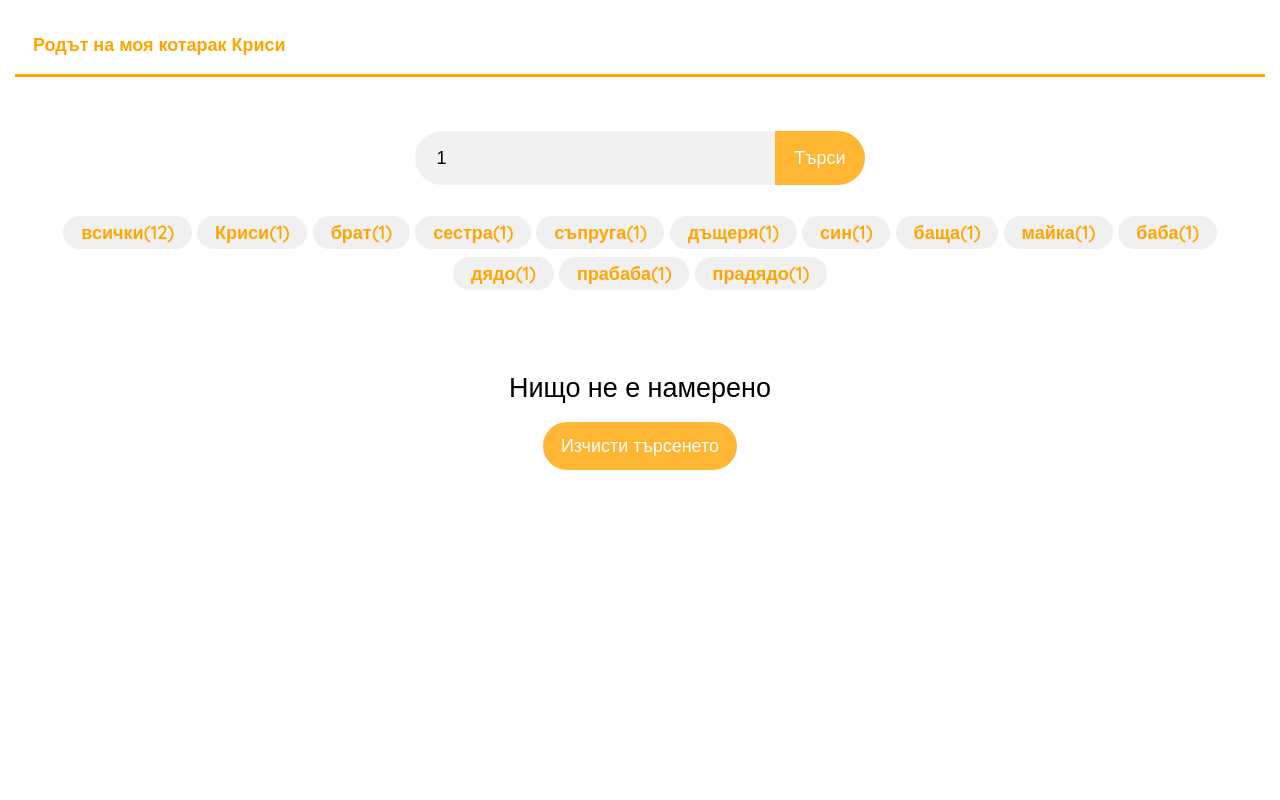
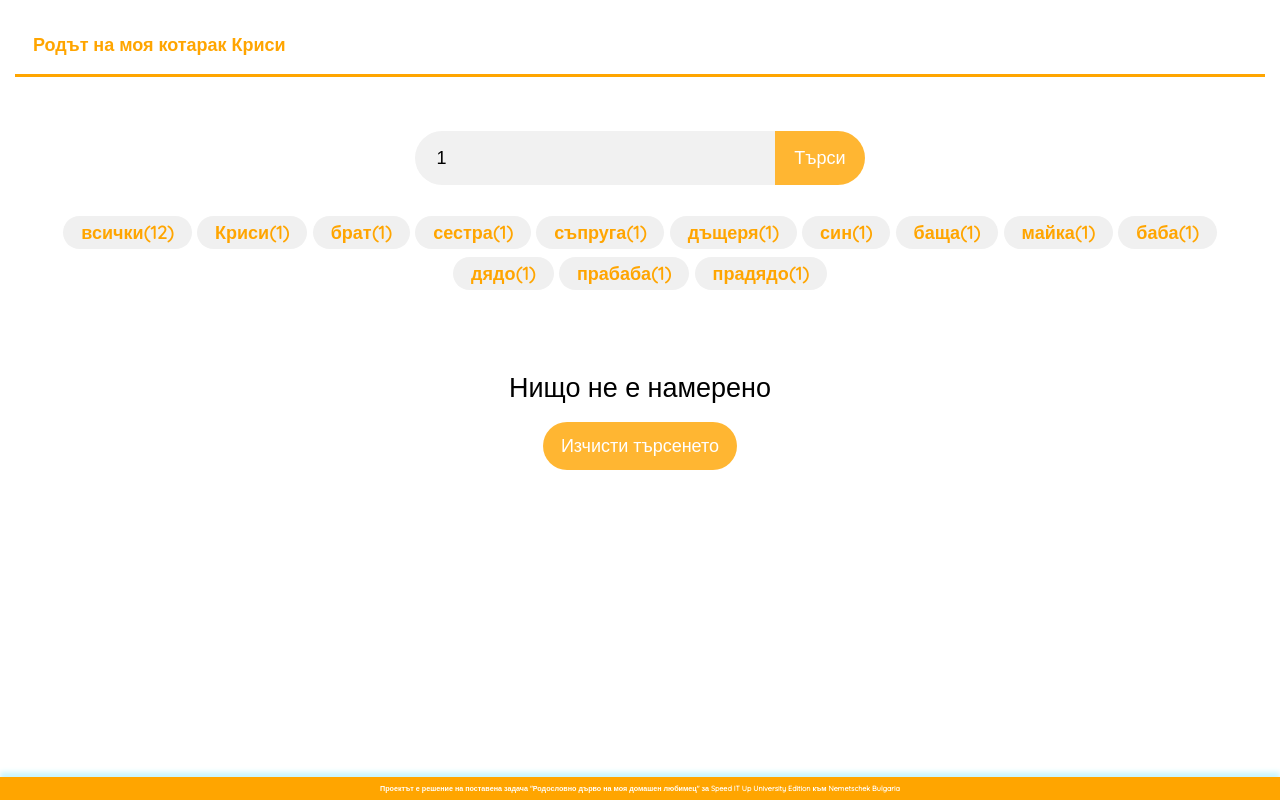
Before and after one commit to NinaNikolova/my-pet-family-tree, a React (Create React App) app in the folder frontend/: page /search/1 in a window 1280 px wide. Built offline with nearby package versions, Linux system fonts and the light colour scheme.

Commit message:
added not found page

```diff
--- a/frontend/src/App.js
+++ b/frontend/src/App.js
@@ -1,4 +1,5 @@
 import AppRoutes from "./AppRoutes";
+import { Footer } from "./components/Footer/Footer";
 import Header from "./components/Header/Header";
 
 function App() {
@@ -6,6 +7,7 @@ function App() {
     <>
       <Header />
       <AppRoutes />
+      <Footer />
     </>
   );
 }
--- a/frontend/src/AppRoutes.js
+++ b/frontend/src/AppRoutes.js
@@ -2,6 +2,7 @@ import React from 'react';
 import { Route, Routes } from 'react-router-dom';
 import HomePage from './pages/Home/HomePage';
 import PetPage from './pages/Pet/PetPage';
+import NotFoundPage from './pages/NotFoundPage/NotFoundPage';
 
 export default function AppRoutes() {
     return (
@@ -10,6 +11,7 @@ export default function AppRoutes() {
             <Route path="/search/:searchTerm" element={<HomePage />} />
             <Route path="/tag/:tag" element={<HomePage />} />
             <Route path="/pet/:id" element={<PetPage />} />
+            <Route path="*" element={<NotFoundPage />} />
         </Routes>
     );
 }
--- a/frontend/src/components/Footer/Footer.js
+++ b/frontend/src/components/Footer/Footer.js
@@ -0,0 +1,9 @@
+import classes from './footer.module.css';
+import { Link } from 'react-router-dom';
+export const Footer = () => {
+    return (
+        <footer className={classes.footer} >
+            <p style={{ fontSize: "0.4rem" }}>Проектът е решение на поставена задача "Родословно дърво на моя домашен любимец" за Speed IT Up University Edition към <Link to="https://www.nemetschek.bg/">Nemetschek Bulgaria</Link> </p>
+        </footer>
+    );
+};
--- a/frontend/src/components/Footer/footer.module.css
+++ b/frontend/src/components/Footer/footer.module.css
@@ -0,0 +1,18 @@
+.footer {
+    background-color: orange;
+
+    color: white;
+    font-weight: bolder;
+    text-align: center;
+      padding-inline: 1rem;
+
+    position: fixed;
+    bottom: 0;
+    left: 0;
+    width: 100%;
+    max-height: 7rem;
+    box-shadow: 0 -5px 5px #CBF6FF;
+  }
+  .footer a{
+    color: white;
+  }
--- a/frontend/src/data.js
+++ b/frontend/src/data.js
@@ -8,7 +8,7 @@ export const sample_pets = [
         breed: 'уличен превъзходен',
         colors: ['оранжев', 'бял'],
         tags: 'Криси',
-        description: 'Моят домашен любимец е котарака Криси. Той е любвеобилен, игрив и закачлив. Винаги е готов да похапва.'
+        description: 'Моят домашен любимец е ей този котарак Криси. Той е любвеобилен, игрив и закачлив. Винаги е готов да похапва.'
 
     },
     {
@@ -20,7 +20,7 @@ export const sample_pets = [
         breed: 'уличен превъзходен',
         colors: ['бял', 'кафяв'],
         tags: 'съпруга',
-        description: 'Лори е съпруга/ гадже на моя домашен любимец- Криси. Той е много нежна, забавна и закачлива. Също много красива.'
+        description: 'Лори е съпруга/ гадже на моя домашен любимец- Криси. Тя е много нежна, забавна и закачлива. Също много красива.'
 
     },
     {
@@ -91,7 +91,7 @@ export const sample_pets = [
         breed: 'уличен превъзходен',
         colors: ['риж', 'бял'],
         tags: 'син',
-        description: 'Топчо е син на моя домашен любимец- Криси. Той е дебеличък, пухкав и сладъчък.Обича да си играе, похапва и спи.'
+        description: 'Топчо е син на моя домашен любимец- Криси. Той е дебеличък, пухкав и сладичък. Обича да си играе, похапва и спи.'
 
     },
     {
@@ -146,8 +146,8 @@ export const sample_pets = [
         id: '13',
         name: 'неизвестен',
         gender: 'неизвестен',
-        age: '?',
-        imageUrl: 'https://pngimg.com/d/pusheen_PNG43.png',
+        age: 'неизвестни',
+        imageUrl: 'https://pngimg.com/d/pusheen_PNG32.png',
         parents: [],
         siblings: [],
         children: [],
--- /dev/null
+++ b/frontend/src/pages/NotFoundPage/NotFoundPage.js
@@ -0,0 +1,26 @@
+import React from 'react';
+import classes from './notFoundPage.module.css';
+
+export default function NotFoundPage() {
+    return (
+
+        <div className={classes.container}>
+            <div className={classes.image}>
+                <img src='https://pngimg.com/d/pusheen_PNG32.png' alt='404 not found gif' />
+            </div>
+
+            <div div className={classes['not-found']}>
+                <h1>
+                    Оххх,<br /> нещо се счупи...
+                </h1>
+
+                <h3>Грешка 404 - страницата не е намерена.</h3>
+
+                <a href="/">
+                    <button>Обратно към начална страница</button>
+                </a>
+            </div>
+        </div>
+
+    );
+}
--- /dev/null
+++ b/frontend/src/pages/NotFoundPage/notFoundPage.module.css
@@ -0,0 +1,46 @@
+.container {
+    display: flex;
+flex-direction: column;
+    justify-content: center;
+    align-items: center;
+    flex-wrap: wrap;
+    margin: 3rem;
+  }
+
+
+
+  .image {
+    border-radius: 3rem;
+    flex: 1 0;
+    object-fit: cover;
+    height: 5rem;
+    margin: 1rem;
+
+  }
+  .image img{
+    width: 70%;
+
+  }
+
+
+.not-found {
+
+    color: orange;
+    z-index: 2;
+}
+
+.not-found h1 {
+    font-size: 50px;
+    margin-bottom: 30px;
+}
+
+.not-found button {
+    color: white;
+    background-color:orange;
+    border: none;
+    border-radius: 1rem;
+    padding: 1rem;
+    margin-top: 30px;
+    font-weight: bold;
+    cursor: pointer;
+}
```
